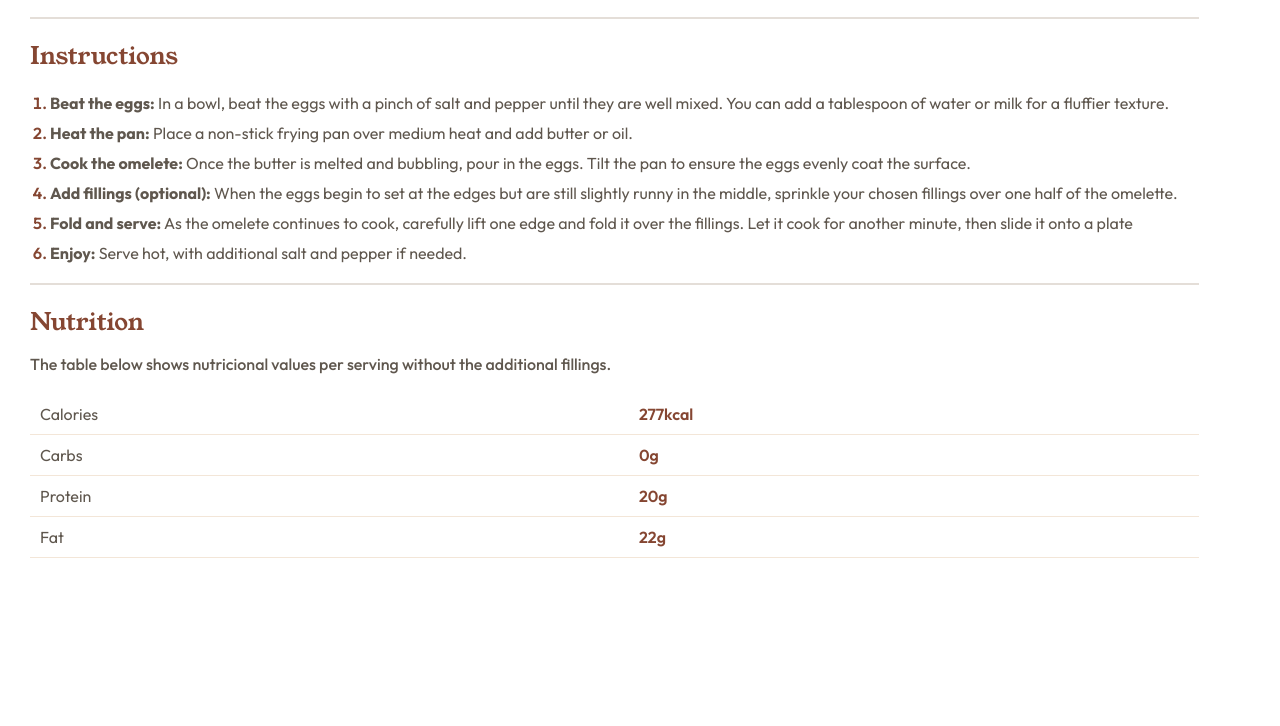
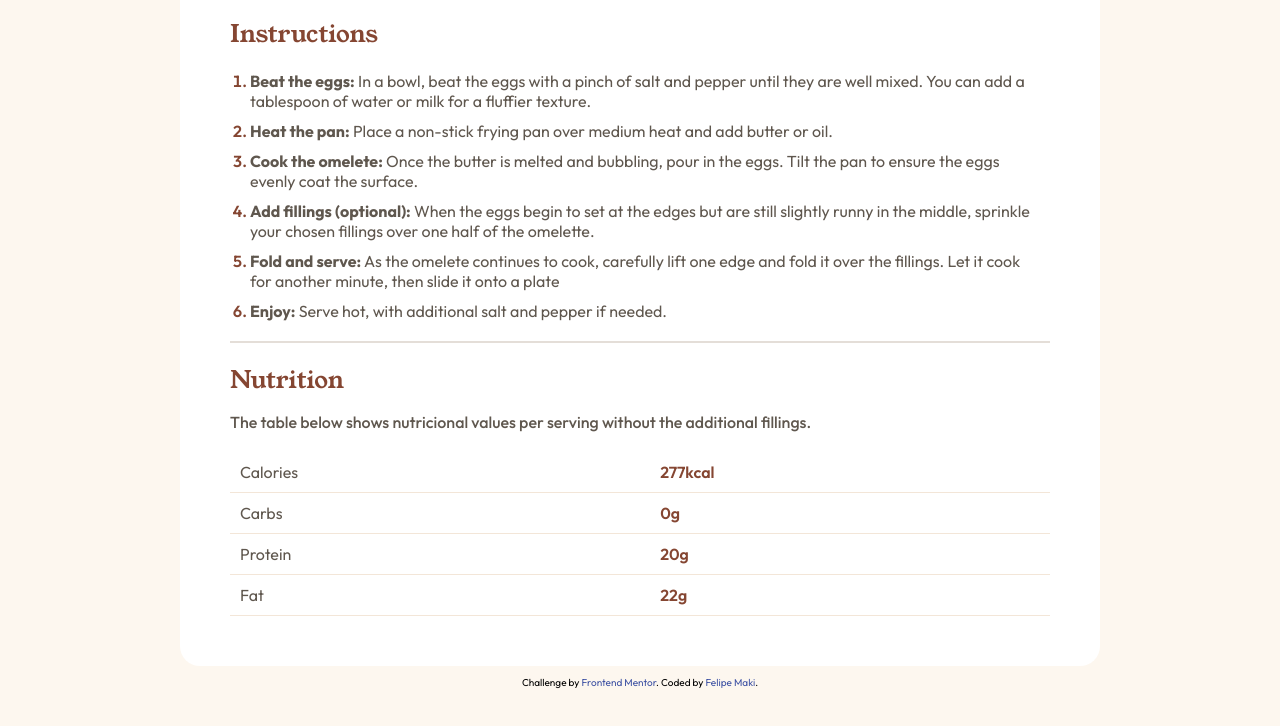
Before and after one commit to Maki2603/meus-projetos, a plain HTML site: page projeto-05/index.html in a window 1280 px wide. Shown: the part 1158-1884 px from the top of the page. Before the commit the page ends 1746 px from the top, so only its background shows below. Drawn offline with Linux system fonts and the light colour scheme.

Commit message:
Media query finalizado

```diff
--- /dev/null
+++ b/projeto-05/estilos/media-query.css
@@ -0,0 +1,33 @@
+@charset "UTF-8";
+
+@media screen and (min-width: 768px){
+
+    body {
+        background-color: rgb(253, 247, 239);
+        min-height: 100vh;
+        display: flex;
+        justify-content: center;
+        align-items: center;
+        flex-direction: column;
+        padding: 100px;
+    }
+
+    div#container {
+        width: 100%;
+        max-width: 920px;
+        padding: 20px;
+        background-color: white;
+        border-radius: 20px;
+        text-align: left;
+    }
+
+    header {
+        padding: 20px;
+    }
+
+    img {
+        width: 100%;
+        border-radius: 20px;
+        display: block;
+    }
+}
--- a/projeto-05/estilos/style.css
+++ b/projeto-05/estilos/style.css
@@ -8,8 +8,8 @@
 }
 
 body {
-    height: 100vh;
-    width: 96vw;
+    min-height: 100vh;
+    min-width: 96vw;
 }
 
 div#container {
@@ -18,6 +18,7 @@ div#container {
     justify-content: center;
     align-items: center;
     flex-flow: row wrap;
+    background-color: white;
 }
 
 header > img {
@@ -171,3 +172,19 @@ td.numeros {
     font-family: "Outfit", sans-serif;
     font-weight: 600;
 }
+
+.footer {
+    font-family: "outfit", sans-serif;
+    font-size: 10px;
+    margin-top: 10px;
+    text-align: center;
+}
+
+.footer a {
+    color: hsl(228, 45%, 44%);
+    text-decoration: none;
+}
+
+.footer a:hover, .footer a:focus {
+    text-decoration: underline;
+}
--- a/projeto-05/index.html
+++ b/projeto-05/index.html
@@ -6,6 +6,7 @@
     <title>Projeto 05</title>
     <link rel="shortcut icon" href="imagens/favicon-32x32.png" type="image/x-icon">
     <link rel="stylesheet" href="estilos/style.css">
+    <link rel="stylesheet" href="estilos/media-query.css">
 </head>
 <body>
     <div id="container">
@@ -72,5 +73,9 @@
             </section>
         </main>
     </div>
+    <footer class="footer">
+        Challenge by <a href="https://www.frontendmentor.io?ref=challenge" target="_blank">Frontend Mentor</a>.
+        Coded by <a href="#">Felipe Maki</a>.
+    </footer>
 </body>
 </html>
```
